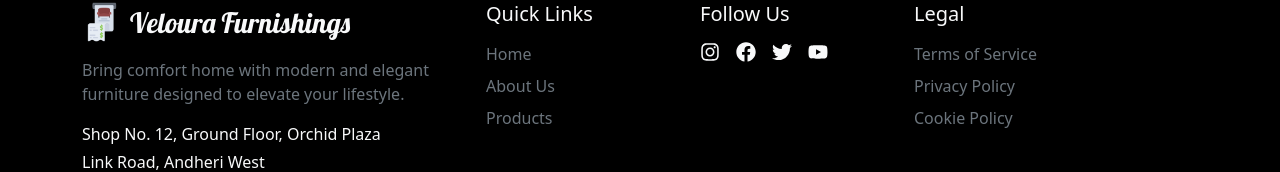
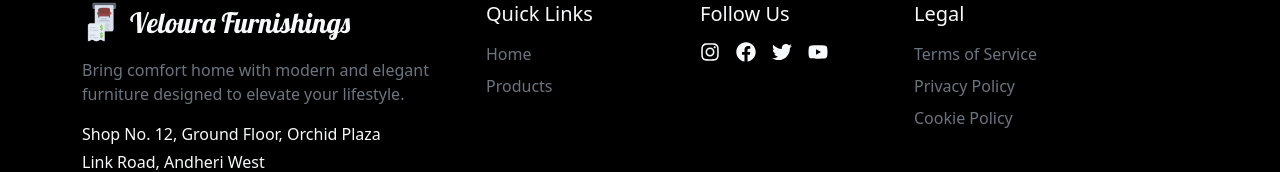
Before and after one commit to rameesabava/furniShop, a React (Vite) app: page / in a window 1280 px wide. Shown: the part 1852-2024 px from the top of the page. Built offline with nearby package versions, Linux system fonts and the light colour scheme; a web font is replaced by a local one.

Commit message:
footer link change

```diff
--- a/src/components/Footer.jsx
+++ b/src/components/Footer.jsx
@@ -32,7 +32,6 @@ function Footer() {
                         <h5 className="mb-3">Quick Links</h5>
                         <div className="d-flex flex-column gap-2">
                             <Link className="text-decoration-none text-secondary footerLink" to="/">Home</Link>
-                            <Link className="text-decoration-none text-secondary footerLink" to="/about">About Us</Link>
                             <Link className="text-decoration-none text-secondary footerLink" to="/products">Products</Link>
                         </div>
                     </div>
```
